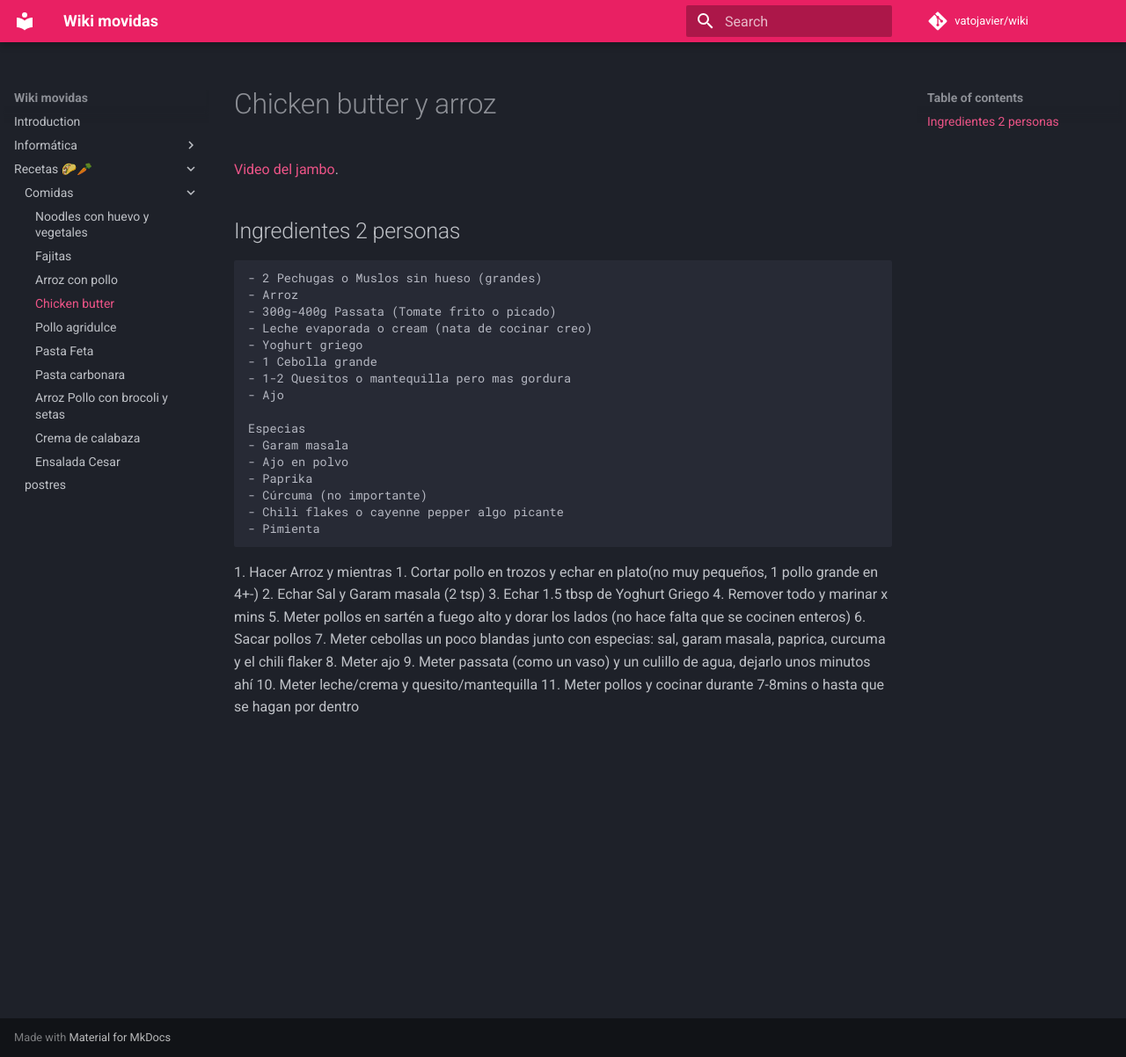
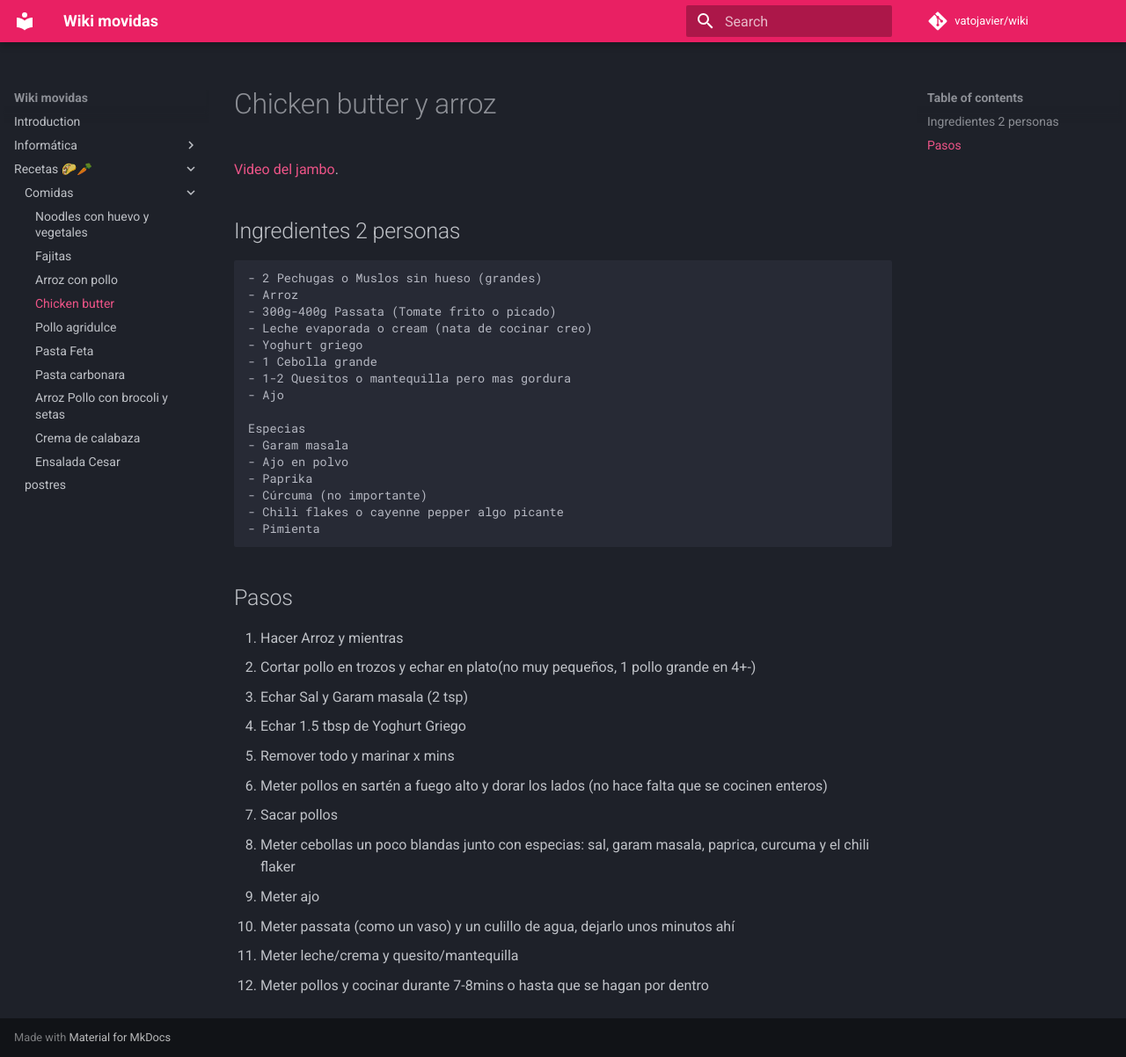
Before and after one commit to vatojavier/wiki, an MkDocs documentation site: the page built from docs/a_zampar/comidas/chicken_butter.md, in a window 1280 px wide and 1202 px high. Shown: the whole window at 88% size. Built offline with MkDocs 1.6.1 and Material for MkDocs 9.7.7, drawn with Linux system fonts in a browser that asks for light colours; comment, search, counter and statistics services are not loaded.

Commit message:
Update chicken_butter.md

````diff
--- a/docs/a_zampar/comidas/chicken_butter.md
+++ b/docs/a_zampar/comidas/chicken_butter.md
@@ -20,8 +20,11 @@ Especias
 - Cúrcuma (no importante)
 - Chili flakes o cayenne pepper algo picante
 - Pimienta
+```
 
-```
+
+## Pasos
+
 1. Hacer Arroz y mientras
 1. Cortar pollo en trozos y echar en plato(no muy pequeños, 1 pollo grande en 4+-)
 2. Echar Sal y Garam masala (2 tsp)
````
